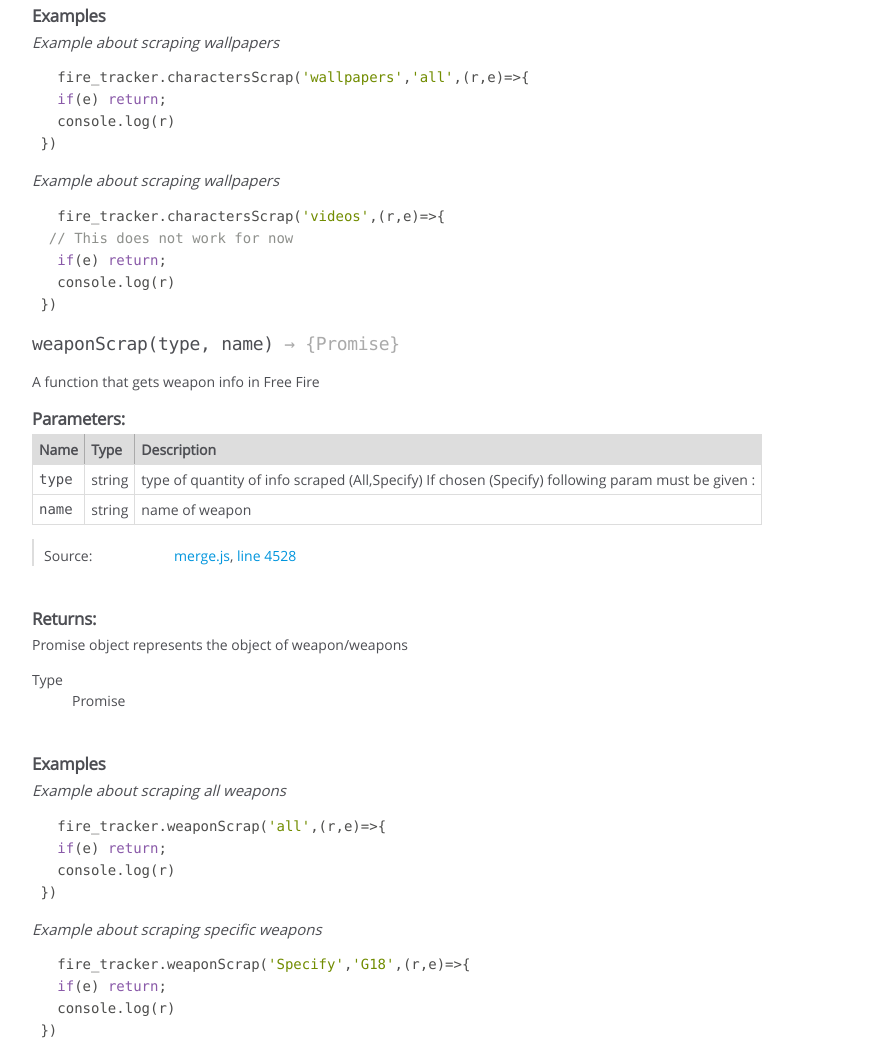
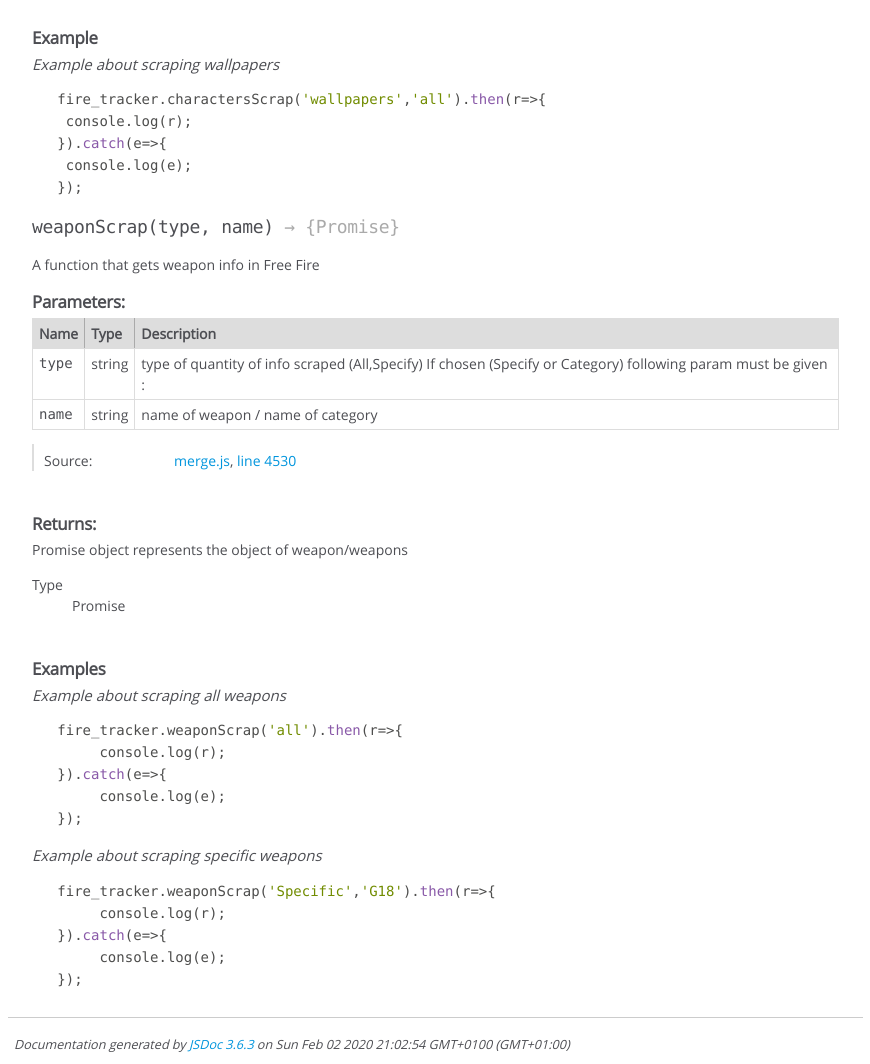
Before and after one commit to Jakeisbored/jakeisbored.github.io, a plain HTML site: page index.html in a window 1280 px wide. Shown: the part 1069-2133 px from the top of the page, without its empty margins (0-870 px from the left). Drawn offline with Linux system fonts and the light colour scheme.

Commit message:
Added docs to category scraping

```diff
--- a/index.html
+++ b/index.html
@@ -156,7 +156,7 @@
 
     <dt class="tag-source">Source:</dt>
     <dd class="tag-source"><ul class="dummy"><li>
-        <a href="merge.js.html">merge.js</a>, <a href="merge.js.html#line4568">line 4568</a>
+        <a href="merge.js.html">merge.js</a>, <a href="merge.js.html#line4576">line 4576</a>
     </li></ul></dd>
 
 
@@ -209,10 +209,11 @@
 
     <h5>Example</h5>
 
-    <pre class="prettyprint"><code>fire_tracker.charactersScrap((r,e)=>{
-   if(e) return;
-   console.log(r)
- })</code></pre>
+    <pre class="prettyprint"><code>fire_tracker.charactersScrap().then(r=>{
+      console.log(r);
+   }).catch(e=>{
+      console.log(e);
+   });</code></pre>
 
 
 
@@ -348,7 +349,7 @@ If chosen (wallpapers) . You'll need this param</td>
 
     <dt class="tag-source">Source:</dt>
     <dd class="tag-source"><ul class="dummy"><li>
-        <a href="merge.js.html">merge.js</a>, <a href="merge.js.html#line4613">line 4613</a>
+        <a href="merge.js.html">merge.js</a>, <a href="merge.js.html#line4614">line 4614</a>
     </li></ul></dd>
 
 
@@ -399,22 +400,15 @@ If chosen (wallpapers) . You'll need this param</td>
 
 
 
-    <h5>Examples</h5>
+    <h5>Example</h5>
 
         <p class="code-caption">Example about scraping wallpapers</p>
 
-    <pre class="prettyprint"><code>   fire_tracker.charactersScrap('wallpapers','all',(r,e)=>{
-   if(e) return;
-   console.log(r)
- })</code></pre>
-
-        <p class="code-caption">Example about scraping wallpapers</p>
-
-    <pre class="prettyprint"><code>   fire_tracker.charactersScrap('videos',(r,e)=>{
-  // This does not work for now
-   if(e) return;
-   console.log(r)
- })  </code></pre>
+    <pre class="prettyprint"><code>   fire_tracker.charactersScrap('wallpapers','all').then(r=>{
+    console.log(r);
+   }).catch(e=>{
+    console.log(e);
+   });</code></pre>
 
 
 
@@ -486,7 +480,7 @@ If chosen (wallpapers) . You'll need this param</td>
 
             <td class="description last">type of quantity of info scraped (All,Specify)
 
-If chosen (Specify) following param must be given :</td>
+If chosen (Specify or Category) following param must be given :</td>
         </tr>
 
 
@@ -509,7 +503,7 @@ If chosen (Specify) following param must be given :</td>
 
 
 
-            <td class="description last">name of weapon</td>
+            <td class="description last">name of weapon / name of category</td>
         </tr>
 
 
@@ -550,7 +544,7 @@ If chosen (Specify) following param must be given :</td>
 
     <dt class="tag-source">Source:</dt>
     <dd class="tag-source"><ul class="dummy"><li>
-        <a href="merge.js.html">merge.js</a>, <a href="merge.js.html#line4528">line 4528</a>
+        <a href="merge.js.html">merge.js</a>, <a href="merge.js.html#line4530">line 4530</a>
     </li></ul></dd>
 
 
@@ -605,17 +599,19 @@ If chosen (Specify) following param must be given :</td>
 
         <p class="code-caption">Example about scraping all weapons</p>
 
-    <pre class="prettyprint"><code>   fire_tracker.weaponScrap('all',(r,e)=>{
-   if(e) return;
-   console.log(r)
- })</code></pre>
+    <pre class="prettyprint"><code>   fire_tracker.weaponScrap('all').then(r=>{
+        console.log(r);
+   }).catch(e=>{
+        console.log(e);
+   });</code></pre>
 
         <p class="code-caption">Example about scraping specific weapons</p>
 
-    <pre class="prettyprint"><code>   fire_tracker.weaponScrap('Specify','G18',(r,e)=>{
-   if(e) return;
-   console.log(r)
- })  </code></pre>
+    <pre class="prettyprint"><code>   fire_tracker.weaponScrap('Specific','G18').then(r=>{
+        console.log(r);
+   }).catch(e=>{
+        console.log(e);
+   });</code></pre>
 
 
 
@@ -641,7 +637,7 @@ If chosen (Specify) following param must be given :</td>
 <br class="clear">
 
 <footer>
-    Documentation generated by <a href="https://github.com/jsdoc/jsdoc">JSDoc 3.6.3</a> on Sat Feb 01 2020 20:50:20 GMT+0100 (GMT+01:00)
+    Documentation generated by <a href="https://github.com/jsdoc/jsdoc">JSDoc 3.6.3</a> on Sun Feb 02 2020 21:02:54 GMT+0100 (GMT+01:00)
 </footer>
 
 <script> prettyPrint(); </script>
```
